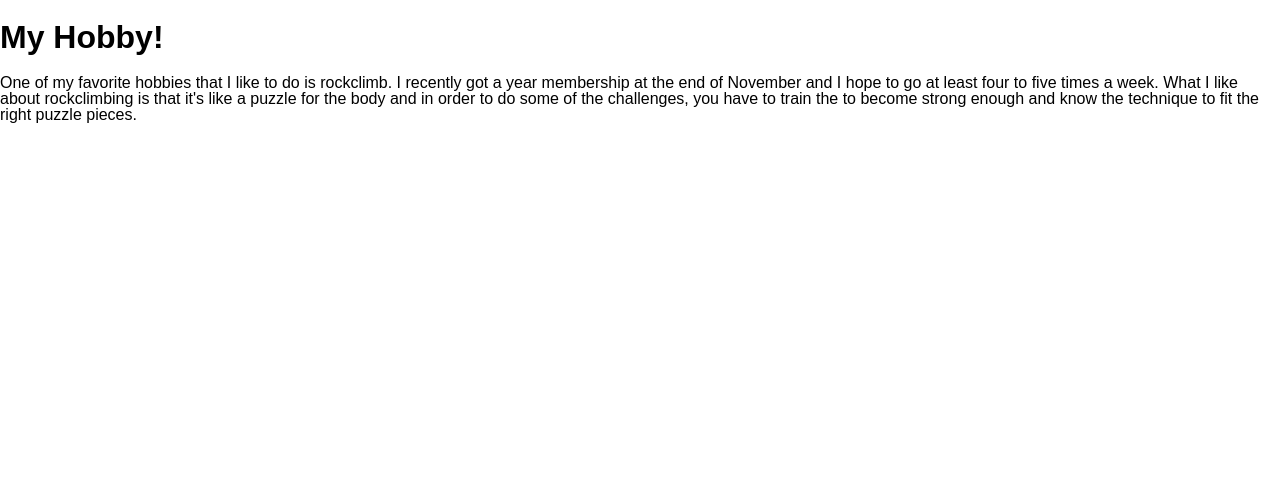
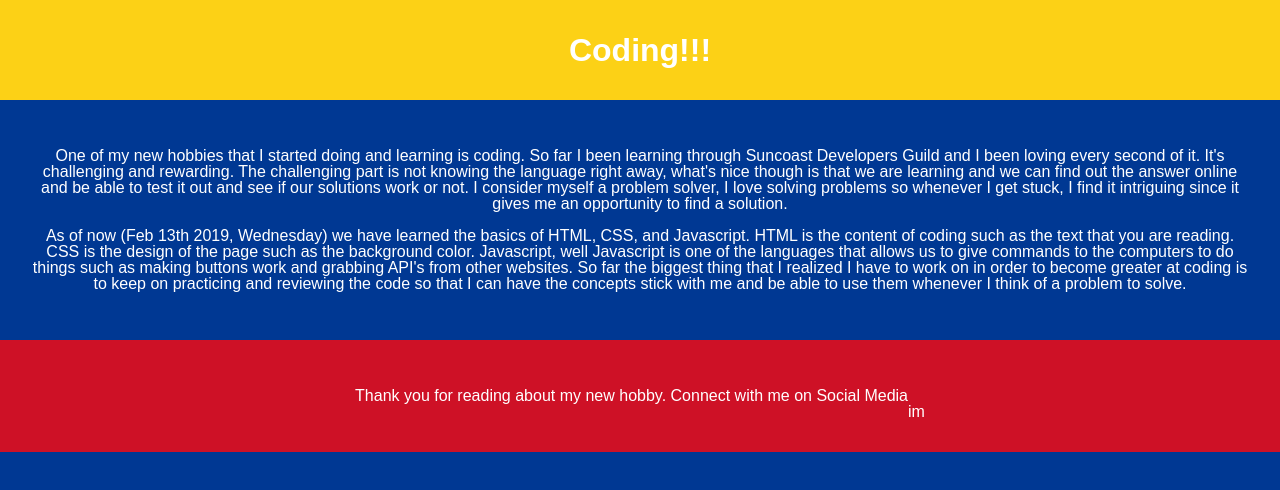
Before and after one commit to juanxsalazar/my-hobby, a website: page public/index.html in a window 1280 px wide. Drawn offline with Linux system fonts and the light colour scheme.

Commit message:
Redoing my hobby to coding

```diff
--- a/public/index.html
+++ b/public/index.html
@@ -7,14 +7,22 @@
     <link rel="shortcut icon" href="/favicon.ico">
     <link rel="stylesheet" href="/screen.css">
   </head>
+  <main>
+  <header>
+    <h1>Coding!!!</h1>
+ </header>
   <body>
-    <h1 class='hello-world'>My Hobby!</h1>
-    <p>One of my favorite hobbies that I like to do is rockclimb.
-      I recently got a year membership at the end of November and I hope to go at
-      least four to five times a week. What I like about rockclimbing is that it's like a
-      puzzle for the body and in order to do some of the challenges, you have to train the <body>
-        to become strong enough and know the technique to fit the right puzzle pieces.
-      </body>
-    </p>
+    <article>
+    <p>One of my new hobbies that I started doing and learning is coding. So far I been learning through Suncoast Developers Guild and I been loving every second of it. It's challenging and rewarding. The challenging part is not knowing the language right away, what's nice though is that we are learning and we can find out the answer online and be able to test it out and see if our solutions work or not. I consider myself a problem solver, I love solving problems so whenever I get stuck, I find it intriguing since it gives me an opportunity to find a solution.
+      <p>As of now (Feb 13th 2019, Wednesday) we have learned the basics of HTML, CSS, and Javascript. HTML is the content of coding such as the text that you are reading. CSS is the design of the page such as the background color. Javascript, well Javascript is one of the languages that allows us to give commands to the computers to do things such as making buttons work and grabbing API's from other websites. So far the biggest thing that I realized I have to work on in order to become greater at coding is to keep on practicing and reviewing the code so that I can have the concepts stick with me and be able to use them whenever I think of a problem to solve.</p>
+      </article>
   </body>
+</main>
+  <footer>
+    <p> Thank you for reading about my new hobby. Connect with me on Social Media</p>
+    <div class="social">
+im
+    </div>
+  </footer>
 </html>
+<!-- This site has been updated on February 13th 2018, Wednesday, around 7:30 pm -->
--- a/public/screen.css
+++ b/public/screen.css
@@ -6,7 +6,28 @@ html {
   height: 100%;
 }
 
+header {
+  color:white;
+  background-color: #FCD116;
+  padding: 1%;
+  font-size: 1rem;
+}
+
 body {
   margin: 0;
+  padding: 0%;
   min-height: 100%;
+  background-color:  #003893;
+  text-align: center;
+  color: white;
 }
+
+article {
+  padding: 2rem;
+}
+footer{
+  background-color: #CE1126;
+padding: 2rem;
+display: flex;
+justify-content: center;
+align-items: flex-end; }
```
